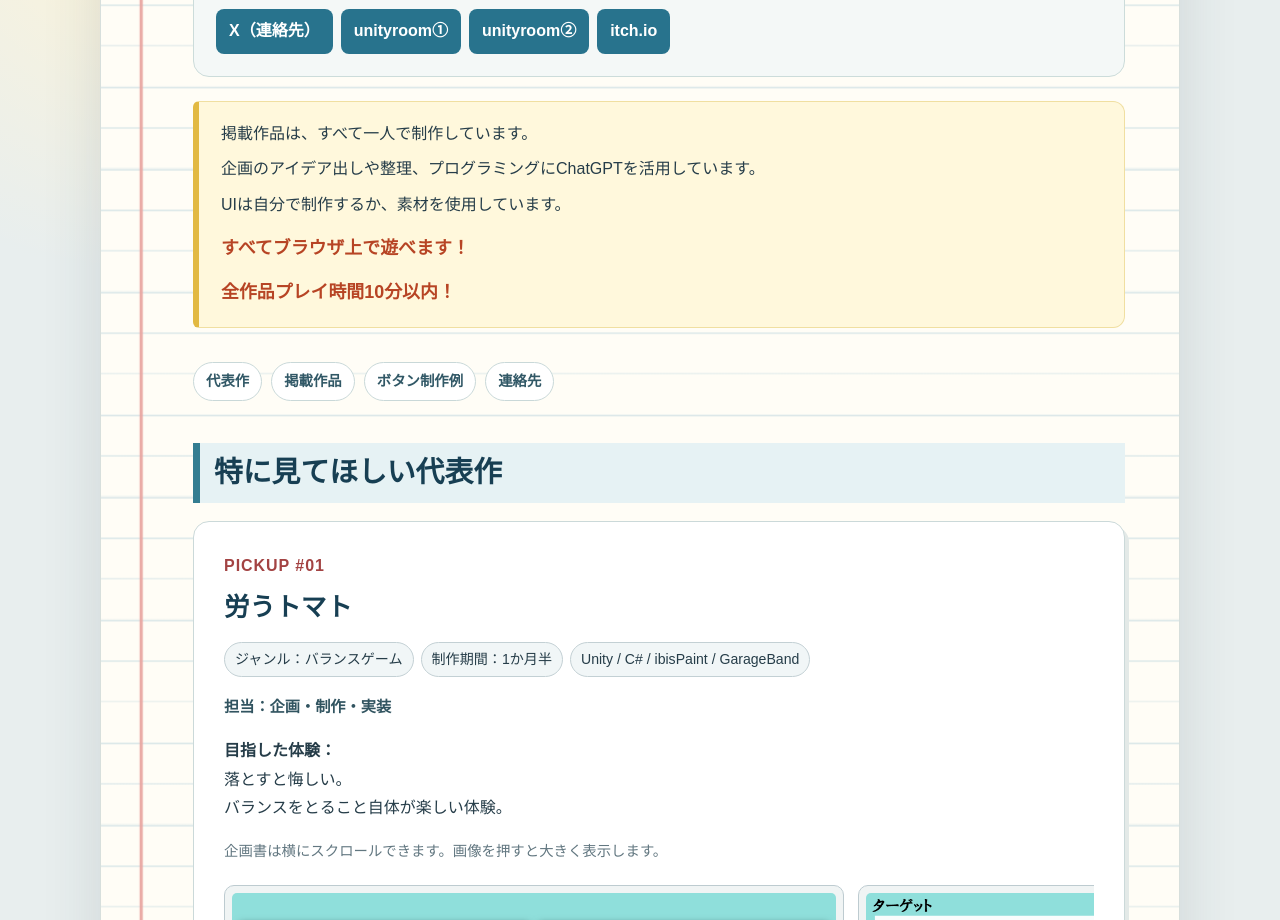
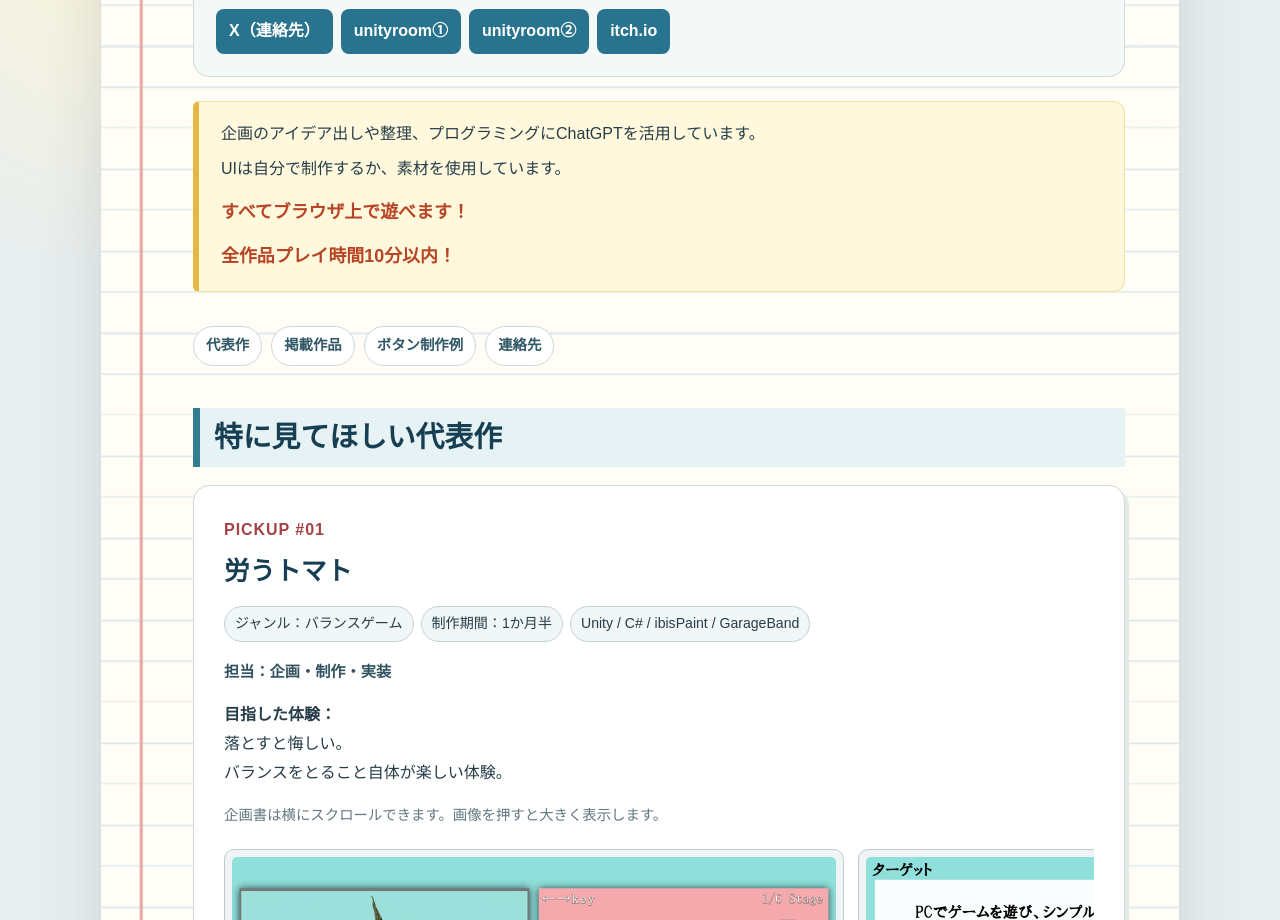
Before and after one commit to SiroMaru-game/siromaru-game.github.io, a plain HTML site: page index.html in a window 1280 px wide. Shown: the part 880-1800 px from the top of the page. Drawn offline with Linux system fonts and the light colour scheme.

Commit message:
Update index.html

```diff
--- a/index.html
+++ b/index.html
@@ -663,7 +663,6 @@
       </section>
 
       <section class="intro" aria-label="制作について">
-        <p>掲載作品は、すべて一人で制作しています。</p>
         <p>企画のアイデア出しや整理、プログラミングにChatGPTを活用しています。</p>
         <p>UIは自分で制作するか、素材を使用しています。</p>
         <p class="playable">すべてブラウザ上で遊べます！</p>
```
